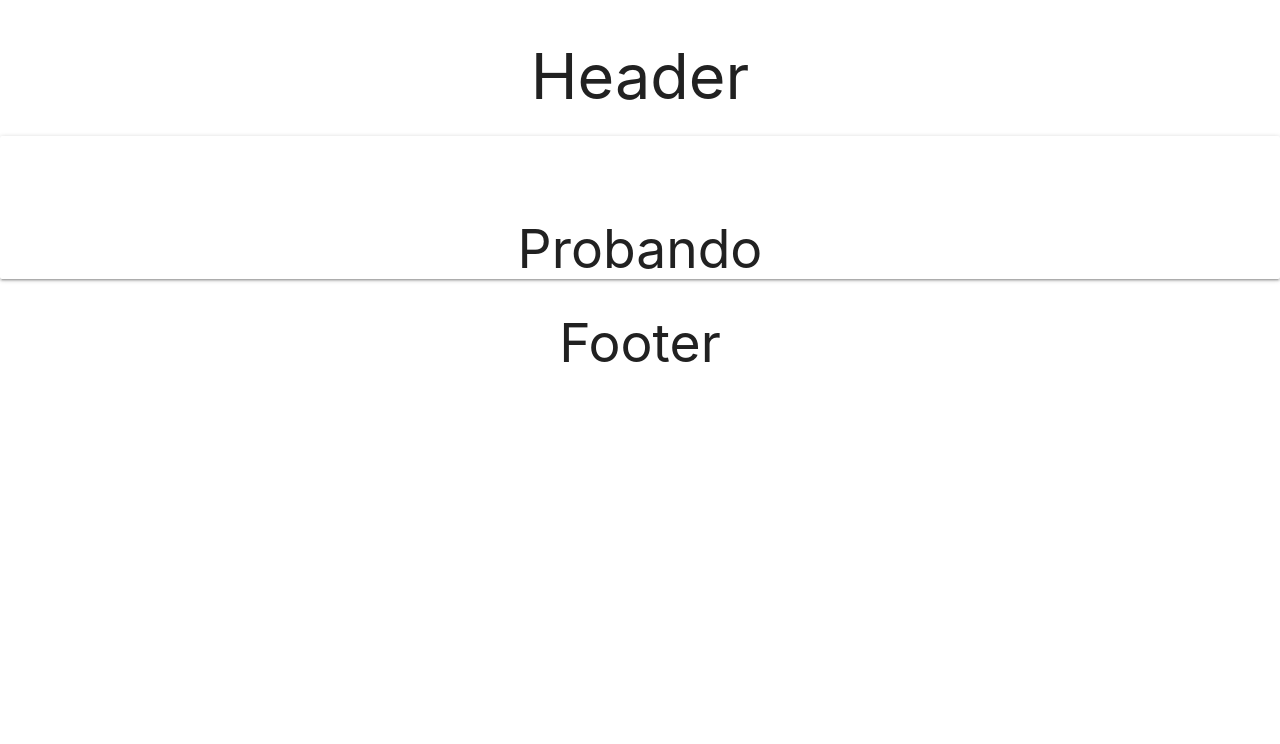
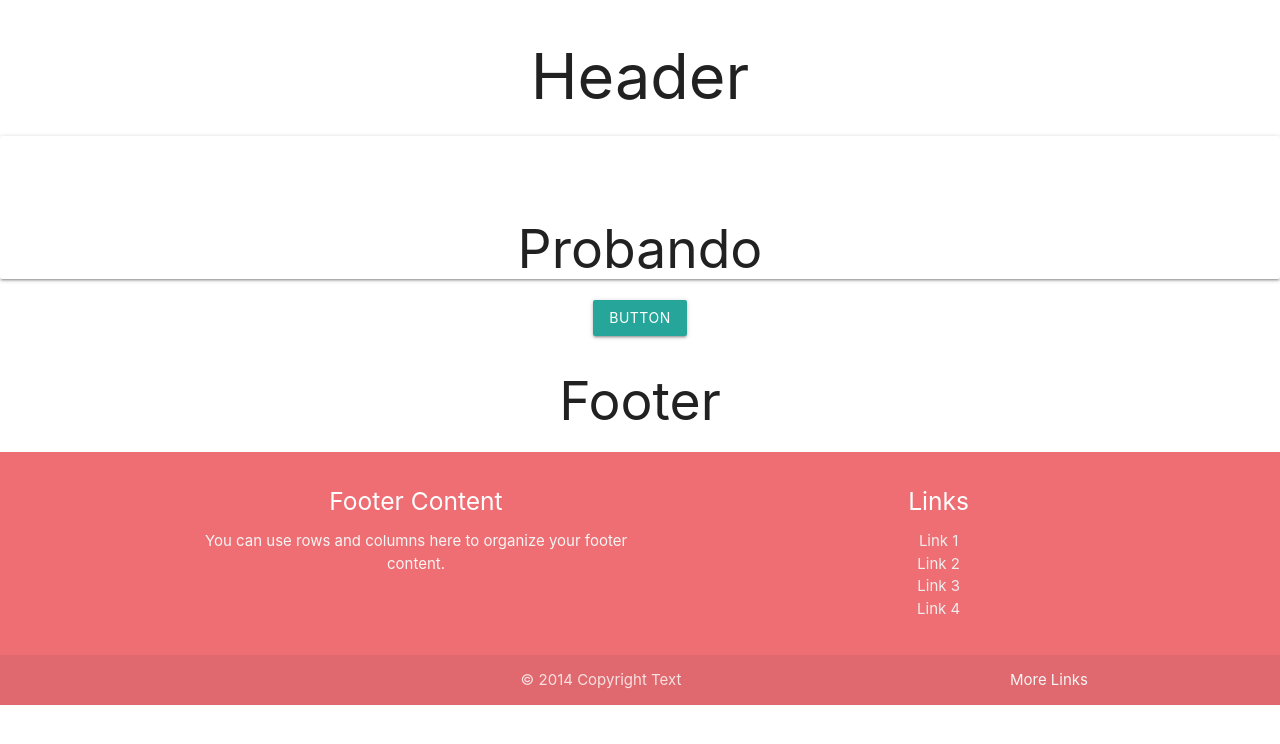
Before and after one commit to afcastaneda/MI-CV, a React (Create React App) app: page / in a window 1280 px wide. Shown: the top 744 px of the page. Built offline with nearby package versions, Linux system fonts and the light colour scheme.

Commit message:
Nuevo Footer

```diff
--- a/src/App.js
+++ b/src/App.js
@@ -16,6 +16,7 @@
           <div className="card-content"></div>
           <h2>Probando</h2>
         </div>
+        <a class="waves-effect waves-light btn">button</a>
 
         {/*Llamando el componente Footer*/}
       <Footer1/>
--- a/src/components/footer/index.js
+++ b/src/components/footer/index.js
@@ -4,6 +4,31 @@
     return(
         <div>
             <h2>Footer</h2>
+            <footer class="page-footer">
+            <div class="container">
+                <div class="row">
+                <div class="col l6 s12">
+                    <h5 class="white-text">Footer Content</h5>
+                    <p class="grey-text text-lighten-4">You can use rows and columns here to organize your footer content.</p>
+                </div>
+                <div class="col l4 offset-l2 s12">
+                    <h5 class="white-text">Links</h5>
+                    <ul>
+                    <li><a class="grey-text text-lighten-3" href="#!">Link 1</a></li>
+                    <li><a class="grey-text text-lighten-3" href="#!">Link 2</a></li>
+                    <li><a class="grey-text text-lighten-3" href="#!">Link 3</a></li>
+                    <li><a class="grey-text text-lighten-3" href="#!">Link 4</a></li>
+                    </ul>
+                </div>
+                </div>
+            </div>
+            <div class="footer-copyright">
+                <div class="container">
+                © 2014 Copyright Text
+                <a class="grey-text text-lighten-4 right" href="#!">More Links</a>
+                </div>
+            </div>
+            </footer>
         </div>
     );
 };
```
